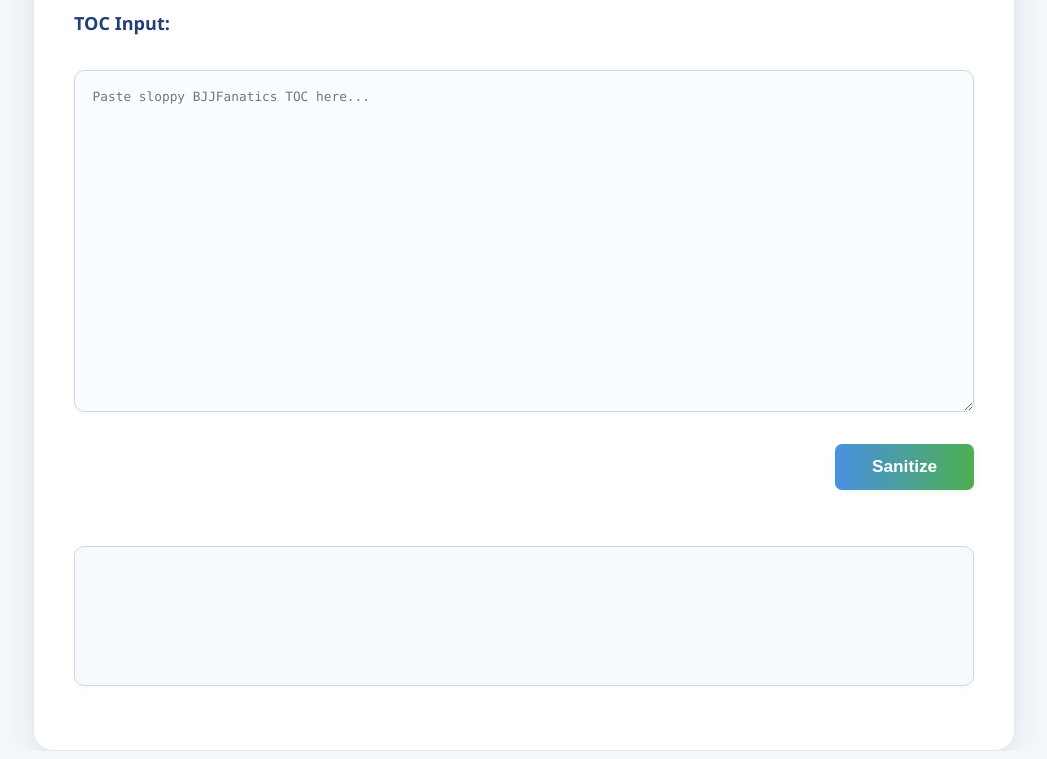
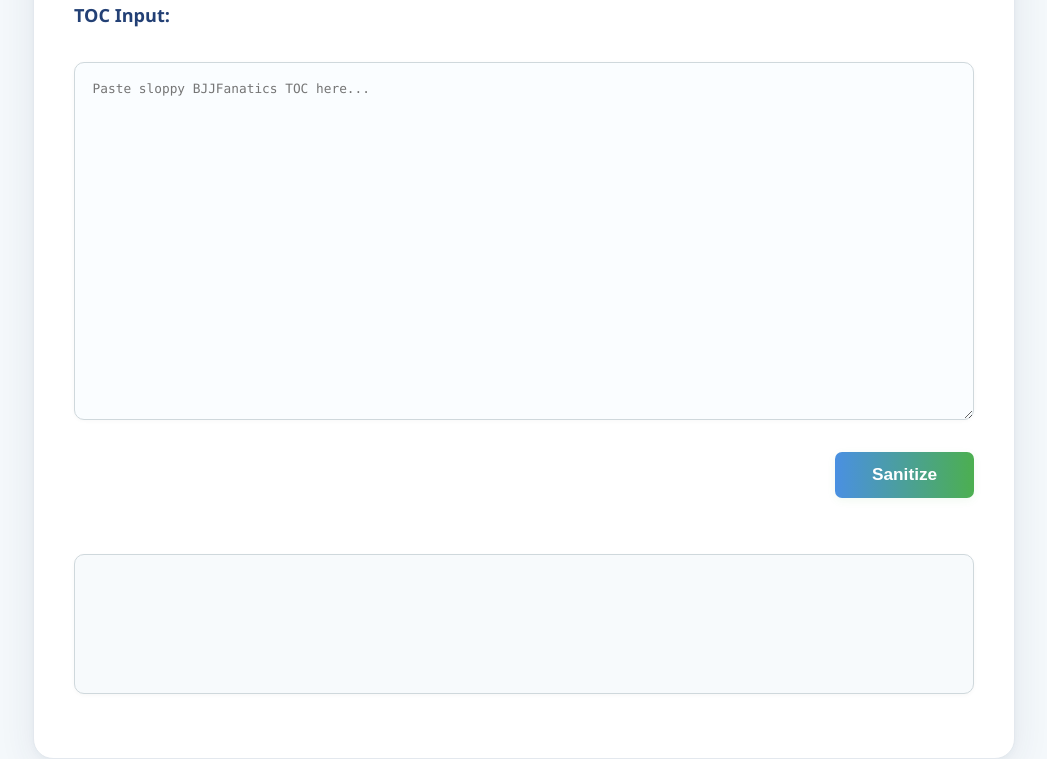
Before and after one commit to shunchu/bjjfanantics-toc-sanitizer, a plain HTML site: page index.html in a window 1280 px wide. Shown: the part 89-848 px from the top of the page, without its empty margins (116-1163 px from the left). Drawn offline with Linux system fonts and the light colour scheme.

Commit message:
remove textarea max height

```diff
--- a/styles.css
+++ b/styles.css
@@ -49,7 +49,6 @@ textarea {
   max-width: 100%;
   height: 320px;
   min-height: 120px;
-  max-height: 38vh;
   margin-bottom: 0.5rem;
   padding: 1.1rem 1.1rem;
   font-family: 'Fira Mono', 'Consolas', monospace;
```
